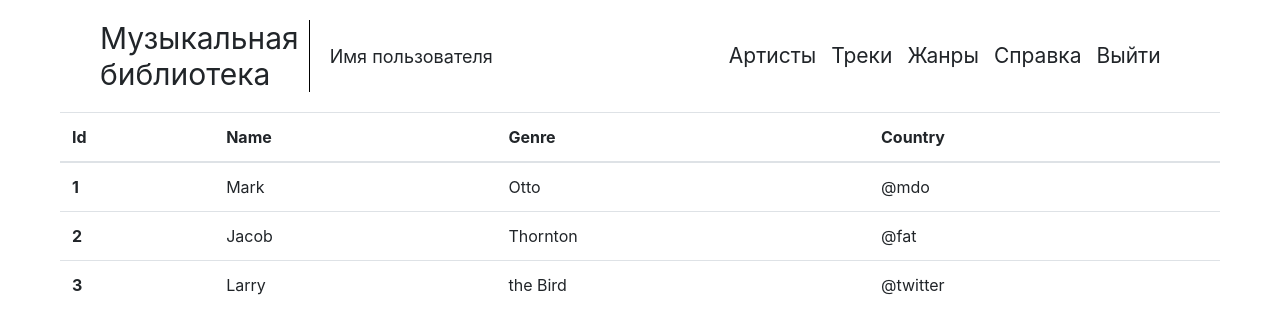
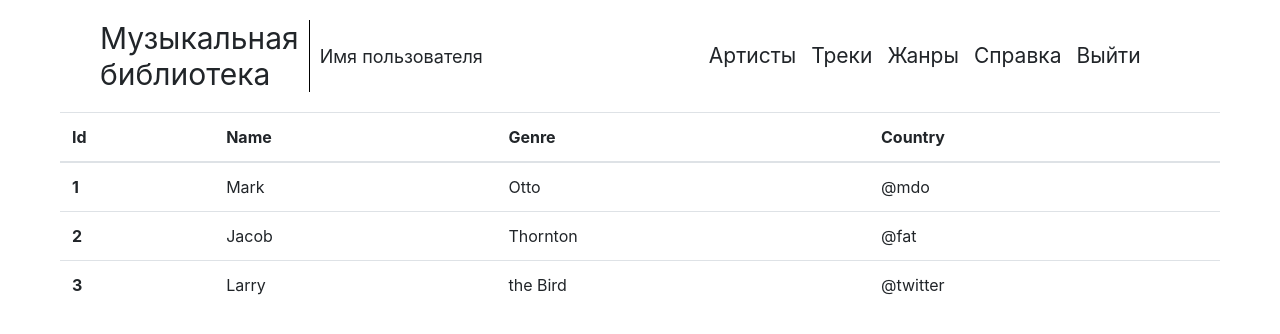
Before and after one commit to HelenShmelevski/MusicLibraryWebApplication, an Angular app in the folder Client/: page / in a window 1280 px wide. Shown: the top 334 px of the page. Built offline with nearby package versions, Linux system fonts and the light colour scheme.

Commit message:
header table1

```diff
--- a/Client/src/app/header/header.component.css
+++ b/Client/src/app/header/header.component.css
@@ -28,7 +28,7 @@
 
 .logo__item {
 
-  margin-right: 20px;
+  margin-right: 10px;
   font-size: 18px;
 }
 
```
